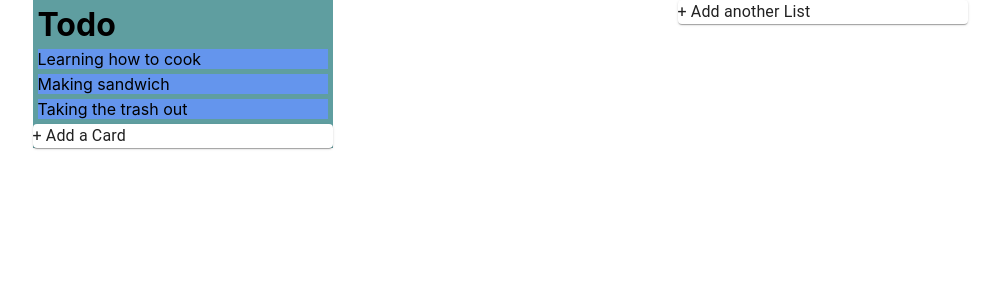
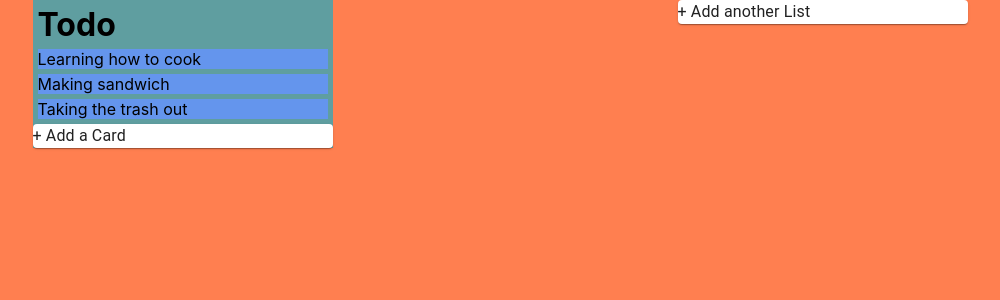
Before and after one commit to creativa-nk/Reto3, a React (Create React App) app: page / in a window 1280 px wide. Shown: the top 300 px of the page, without its empty margins (140-1140 px from the left). Built offline with nearby package versions, Linux system fonts and the light colour scheme.

Commit message:
body backgound

```diff
--- a/src/App.css
+++ b/src/App.css
@@ -1,3 +1,7 @@
+body{
+    background-color: coral;
+}
+
 .App{
     display: flex;
     flex-direction: row;
@@ -22,15 +26,15 @@
 }
 
 .inputConteiner{
-    background-color: darkgreen;
+    background-color:;
     height: auto;
     width: 290px;
 }
 
-.inputConteiner:hover{
+/* .inputConteiner:hover{
     background-color: rgb(114, 124, 114);
 }
-
+ */
 .inputCard{
     width: 290px;
     height: auto;
```
